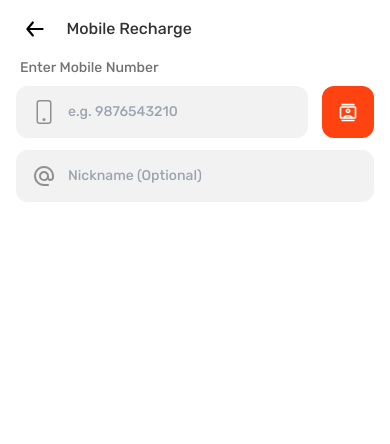
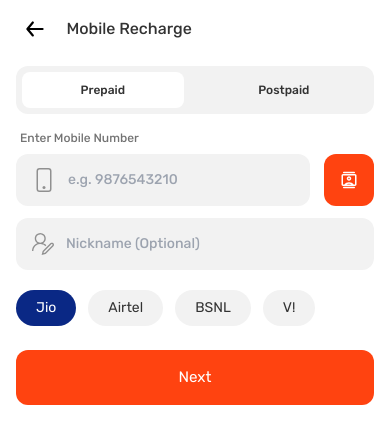
Before and after one commit to codeAbinash/quick-pkt-web, a React (Vite) app: page /recharge/mobile in a window 390 px wide. Shown: the top 444 px of the page. Built offline with nearby package versions, Linux system fonts and the light colour scheme; what emoji-store, react-lazy-with-preload would draw is missing.

Commit message:
Updated mobile recharge UI

```diff
--- a/src/assets/icons/icons.ts
+++ b/src/assets/icons/icons.ts
@@ -58,13 +58,10 @@
 import option_wallet from './options/wallet.svg';
 import option_referrals from './options/referrals.svg';
 import phone from './src/phone.svg';
+import nickname from './src/nickname.svg';
 
 const icons = {
-  options: {
-    reward: options_reward,
-    wallet: option_wallet,
-    referrals: option_referrals,
-  },
+  nickname,
   phone,
   account_circle,
   message,
@@ -82,6 +79,11 @@
   edit,
   log_out,
   // pen_solid,
+  options: {
+    reward: options_reward,
+    wallet: option_wallet,
+    referrals: option_referrals,
+  },
   user_solid,
   mobile_solid,
   at,
--- a/src/css/index.scss
+++ b/src/css/index.scss
@@ -36,7 +36,8 @@
   text-wrap: balance;
 }
 
-.d {
+.d,
+.debug {
   outline: 1px solid red;
 }
 .debug * {
--- a/src/screens/Recharge/Mobile.tsx
+++ b/src/screens/Recharge/Mobile.tsx
@@ -3,14 +3,43 @@
 import icons from '../../assets/icons/icons';
 import { Header } from '../../components/Header/Header';
 import TapMotion from '../../components/TapMotion';
+import Button from '../../components/Button';
+import transitions from '../../lib/transition';
 
 interface NavigatorWithContacts extends Navigator {
   contacts?: any;
 }
 
+type RechargeType = 'prepaid' | 'postpaid';
+const providers = ['Jio', 'Airtel', 'BSNL', 'V!'];
+const providerColors: {
+  [key in (typeof providers)[number]]: { background: string; text: string };
+} = {
+  Jio: {
+    background: '#0a2885',
+    text: '#fff',
+  },
+  Airtel: {
+    background: '#f60a0b',
+    text: '#fff',
+  },
+  'V!': {
+    background: '#ee2e3e',
+    text: '#fff',
+  },
+  BSNL: {
+    background: '#fff500',
+    text: '#000',
+  },
+};
+type providerType = (typeof providers)[number];
+
 export default function Mobile() {
   const [phone, setPhone] = useState('');
   const [nickname, setNickname] = useState('');
+  const [rechargeType, setRechargeType] = useState<RechargeType>('prepaid');
+  const [provider, setProvider] = useState<providerType>(providers[0]);
+
   async function selectContact() {
     const props = ['name', 'email', 'tel', 'address', 'icon'];
     const opts = { multiple: true };
@@ -19,7 +48,6 @@
       const nav: NavigatorWithContacts = navigator;
       if (!nav.contacts) return console.log('No contacts API');
       const contacts = await nav.contacts.select(props, opts);
-      alert(JSON.stringify(contacts));
       setPhone(contacts[0].tel[0]);
       setNickname(contacts[0].name[0]);
     } catch (ex) {
@@ -32,17 +60,18 @@
         <span className='font-normMid'>Mobile Recharge</span>
       </Header>
       <div className='w-full px-4'>
+        <RechargeType type={rechargeType} setType={setRechargeType} />
         <div>
-          <p className='pb-2 pl-1 text-sm font-normMid text-neutral-500'> Enter Mobile Number</p>
+          <p className='font-normMid pb-2 pl-1 text-xs text-neutral-500'> Enter Mobile Number</p>
         </div>
         <div className='flex w-full gap-3.5'>
           <div className='w-full rounded-2xl'>
-            <div className='flex items-center justify-center rounded-btn bg-inputBg pl-4 dark:bg-white/10'>
+            <div className='rounded-btn bg-inputBg flex items-center justify-center pl-4 dark:bg-white/10'>
               <img src={icons.phone} alt='Input Icon' className='flex w-6 opacity-40 dark:invert' />
               <input
                 type='tel'
                 placeholder='e.g. 9876543210'
-                className='grow border-none bg-transparent px-3 py-4 text-sm font-normMid text-text/90 outline-none dark:text-white'
+                className='font-normMid text-text/90 grow border-none bg-transparent px-3 py-4 text-sm outline-none dark:text-white'
                 onInput={(e: React.ChangeEvent<HTMLInputElement>) => setPhone(e.target.value)}
                 value={phone}
               />
@@ -51,26 +80,100 @@
           <TapMotion
             onClick={selectContact}
             size='sm'
-            className='flex aspect-square items-center justify-center rounded-btn bg-accent px-4'
+            className='rounded-btn bg-accent flex aspect-square items-center justify-center px-4'
           >
-            <img src={icons.contact_us} alt='Contact Picker' className='w-6 invert' />
+            <img src={icons.contact_us} alt='Contact Picker' className='w-5.5 invert' />
           </TapMotion>
         </div>
         <div className='mt-3'>
-          <div className='w-full rounded-2xl'>
-            <div className='flex items-center justify-center rounded-btn bg-inputBg pl-4 dark:bg-white/10'>
-              <img src={icons.at} alt='Input Icon' className='flex w-6 opacity-40 dark:invert' />
+          <div className='flex w-full flex-col gap-4 rounded-2xl'>
+            <div className='rounded-btn bg-inputBg flex items-center justify-center pl-4 dark:bg-white/10'>
+              <img src={icons.nickname} alt='Input Icon' className='w-5.5 flex opacity-40 dark:invert' />
               <input
                 type='text'
                 placeholder='Nickname (Optional)'
-                className='grow border-none bg-transparent px-3 py-4 text-sm font-normMid text-text/90 outline-none dark:text-white'
+                className='font-normMid text-text/90 grow border-none bg-transparent px-3 py-4 text-sm outline-none dark:text-white'
                 onInput={(e: React.ChangeEvent<HTMLInputElement>) => setNickname(e.target.value)}
                 value={nickname}
               />
             </div>
+            <ProviderType type={provider} setType={setProvider} />
+            <Button className='btn w-full'>Next</Button>
           </div>
         </div>
+      </div>
+      {/* <RecentRecharges /> */}
+    </div>
+  );
+}
+
+const users = ['Abinash', 'Jyoti', '9547400680', 'Jyoti', 'Suman'];
+
+function RecentRecharges() {
+  return (
+    <div className='mt-10 p-5'>
+      <p className='text-center'>Recent Recharges</p>
+      <div className='mt-10 grid grid-cols-4 gap-y-4'>
+        {users.map((user) => (
+          <User name={user} />
+        ))}
+        <User name='+' />
       </div>
     </div>
   );
 }
+
+function User({ name }: { name: string }) {
+  return (
+    <div className='flex flex-col items-center justify-center gap-2'>
+      <TapMotion>
+        <img src={icons.user} alt='user img' className='w-14 rounded-full' />
+      </TapMotion>
+      <p className='font-normMid text-xs'>{name}</p>
+    </div>
+  );
+}
+
+function RechargeType({ type, setType }: { type: RechargeType; setType: (type: RechargeType) => void }) {
+  return (
+    <div className='bg-inputBg rounded-btn mb-4 mt-2 flex justify-between gap-4 p-1.5 text-xs font-medium dark:bg-white/10'>
+      <div
+        className={`tap97 flex-grow rounded-lg py-2.5 text-center ${type == 'prepaid' ? 'bg-white dark:bg-black' : ''}`}
+        onClick={transitions(() => setType('prepaid'), 0)}
+      >
+        Prepaid
+      </div>
+      <div
+        onClick={transitions(() => setType('postpaid'), 0)}
+        className={`tap97 flex-grow rounded-lg py-2.5 text-center ${
+          type == 'postpaid' ? 'bg-white dark:bg-black' : ''
+        }`}
+      >
+        Postpaid
+      </div>
+    </div>
+  );
+}
+
+// Set the main accent color of the sim card provider here
+
+function ProviderType({ type, setType }: { type: providerType; setType: (type: providerType) => void }) {
+  return (
+    <div className='mb-2 mt-1 flex gap-3 text-sm'>
+      {providers.map((provider) => (
+        <div
+          style={{
+            backgroundColor: type == provider ? providerColors[provider].background : '',
+            color: type == provider ? providerColors[provider].text : '',
+          }}
+          className={`tap97 rounded-full px-5 py-2 ${
+            type == provider ? 'bg-accent text-white' : 'bg-inputBg dark:bg-white/10'
+          }`}
+          onClick={transitions(() => setType(provider), 0)}
+        >
+          {provider}
+        </div>
+      ))}
+    </div>
+  );
+}
--- a/tsconfig.json
+++ b/tsconfig.json
@@ -14,8 +14,8 @@
     "jsx": "react-jsx",
     /* Linting */
     "strict": true,
-    "noUnusedLocals": true,
-    "noUnusedParameters": true,
+    "noUnusedLocals": false,
+    "noUnusedParameters": false,
     "noFallthroughCasesInSwitch": true
   },
   "include": ["src", "app.ts"],
```
Also changed, not shown: src/assets/icons/src/nickname.svg (added).
